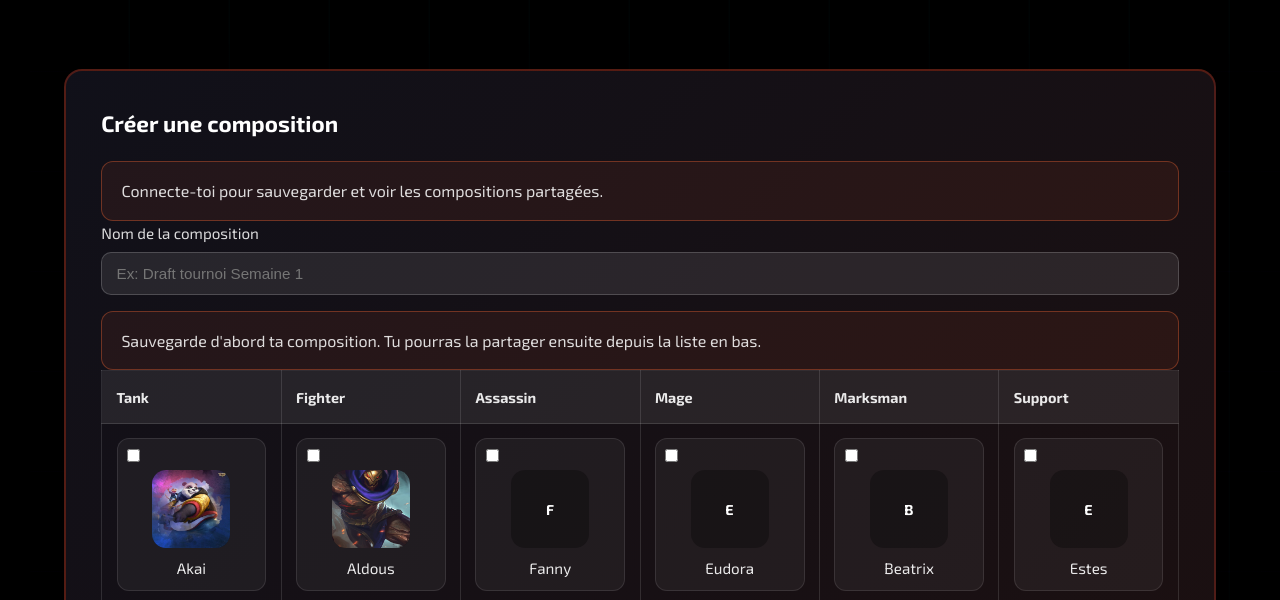
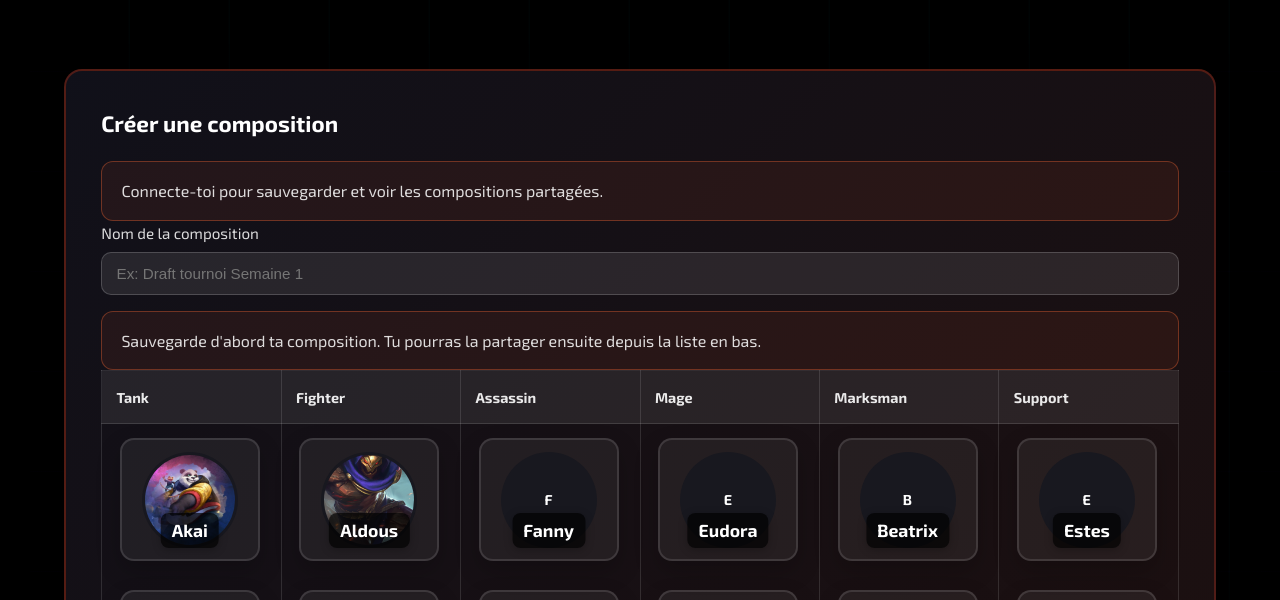
Before and after one commit to sebastien-liveyupeng/MLB, a website: page compositions.html in a window 1280 px wide. Shown: the part 159-759 px from the top of the page. Drawn offline with nearby package versions, Linux system fonts and the light colour scheme.

Commit message:
fix: enhance hero card styling and structure in compositions.html

```diff
--- a/compositions.html
+++ b/compositions.html
@@ -189,22 +189,65 @@
             align-self: flex-start;
         }
 
-        .hero-avatar {
-            width: 78px;
-            height: 78px;
+        .hero-card {
+            display: flex;
+            flex-direction: column;
+            align-items: center;
+            background: var(--soft-bg);
+            border: 2px solid var(--soft-border);
             border-radius: 14px;
+            padding: 0.7rem 0.7rem 0.7rem;
+            box-shadow: var(--shadow-soft);
+            cursor: pointer;
+            transition: border 0.2s, box-shadow 0.2s;
+            min-width: 120px;
+            max-width: 140px;
+            width: 100%;
+            position: relative;
+            margin: 0 0.2rem;
+        }
+
+        .hero-card input[type="checkbox"] {
+            display: none;
+        }
+
+        .hero-card .hero-avatar {
+            width: 96px;
+            height: 96px;
+            border-radius: 50%;
             overflow: hidden;
-            background: rgba(0, 0, 0, 0.3);
             display: flex;
             align-items: center;
             justify-content: center;
-        }
-
-        .hero-avatar img {
-            width: 100%;
-            height: 100%;
-            object-fit: cover;
-            display: block;
+            background: #18181f;
+            border: 3px solid transparent;
+            transition: border 0.2s;
+        }
+
+        .hero-card input[type="checkbox"]:checked ~ .hero-avatar {
+            border: 3px solid var(--accent);
+            box-shadow: 0 0 0 3px var(--accent-strong);
+        }
+
+        .hero-card .hero-name {
+            margin-top: 0.7rem;
+            font-size: 1.1rem;
+            color: #fff;
+            font-weight: 700;
+            text-align: center;
+            background: rgba(0,0,0,0.7);
+            border-radius: 8px;
+            padding: 0.2rem 0.7rem;
+            position: absolute;
+            left: 50%;
+            transform: translateX(-50%);
+            bottom: 0.7rem;
+            z-index: 2;
+            box-shadow: 0 2px 8px rgba(0,0,0,0.25);
+        }
+
+        .hero-card .hero-initials {
+            display: none;
         }
 
         .hero-initials {
@@ -896,17 +939,22 @@
                     const label = document.createElement('label');
                     label.className = 'hero-card';
 
+                    // Checkbox caché
                     const checkbox = document.createElement('input');
                     checkbox.type = 'checkbox';
                     checkbox.dataset.role = role;
                     checkbox.value = hero;
 
+                    // Avatar image
                     const avatar = document.createElement('div');
                     avatar.className = 'hero-avatar';
 
                     const image = document.createElement('img');
                     image.src = getHeroImage(hero);
                     image.alt = hero;
+                    image.style.width = '100%';
+                    image.style.height = '100%';
+                    image.style.objectFit = 'cover';
 
                     const initials = document.createElement('span');
                     initials.className = 'hero-initials';
@@ -921,10 +969,12 @@
                     avatar.appendChild(image);
                     avatar.appendChild(initials);
 
+                    // Nom du héros en bas de l'image
                     const name = document.createElement('span');
                     name.className = 'hero-name';
                     name.textContent = hero;
 
+                    // Structure : checkbox (hidden), avatar, nom
                     label.appendChild(checkbox);
                     label.appendChild(avatar);
                     label.appendChild(name);
```
